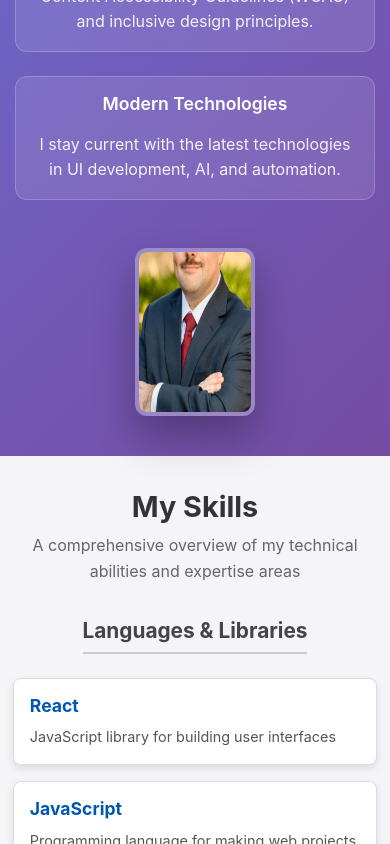
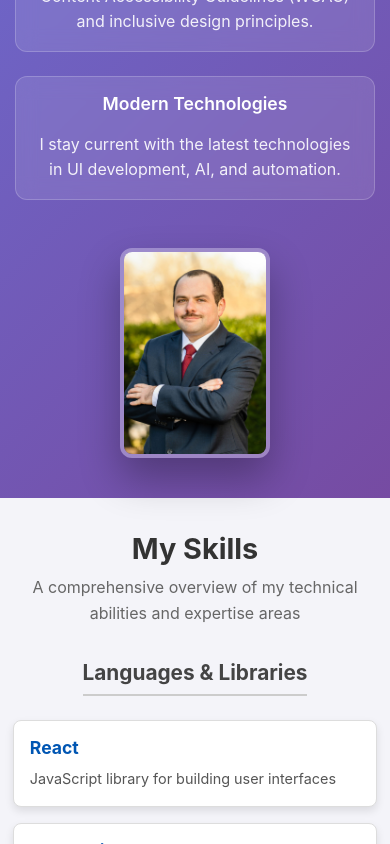
Before and after one commit to JohnMHoyt24/accessible-portfolio, a React (Create React App) app: page / in a window 390 px wide. Shown: the part 1000-1844 px from the top of the page. Built offline with nearby package versions, Linux system fonts and the light colour scheme; the HTML template or start-up script is replaced by a standard one.

Commit message:
Updated files to correct profile image cutting off on mobile devices

```diff
--- a/src/components/About.css
+++ b/src/components/About.css
@@ -78,10 +78,18 @@
   width: 250px;
   height: 350px;
   border-radius: 12px;
-  /* or 0 for sharp corners */
   overflow: hidden;
   border: 4px solid rgba(255, 255, 255, 0.3);
   box-shadow: 0 20px 40px rgba(0, 0, 0, 0.3);
+  position: relative;
+}
+
+.profile-img {
+  width: 100%;
+  height: 100%;
+  object-fit: cover;
+  object-position: center;
+  display: block;
 }
 
 .image-placeholder {
@@ -115,8 +123,9 @@
   }
 
   .profile-image {
-    width: 200px;
-    height: 280px;
+    width: 220px;
+    height: 308px;
+    max-width: 80vw;
   }
 }
 
@@ -144,8 +153,9 @@
   }
 
   .profile-image {
-    width: 160px;
-    height: 224px;
+    width: 200px;
+    height: 280px;
+    max-width: 90vw;
   }
 }
 
@@ -167,8 +177,10 @@
   }
 
   .profile-image {
-    width: 120px;
-    height: 168px;
+    width: 150px;
+    height: 210px;
+    max-width: 85vw;
+    max-height: 60vh;
   }
 }
 
--- a/src/components/About.js
+++ b/src/components/About.js
@@ -59,9 +59,11 @@ const About = () => {
               role="img"
               aria-label="Profile picture of the developer"
             >
-              <div className="image-placeholder">
-                <span className="image-text"><img src={profileImage} width="250" height="350"/></span>
-              </div>
+              <img
+                src={profileImage}
+                alt="Profile picture of the developer"
+                className="profile-img"
+              />
             </div>
           </div>
         </div>
```
